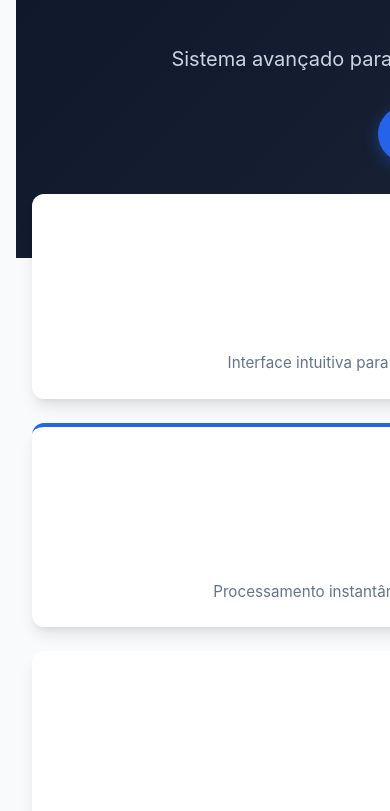
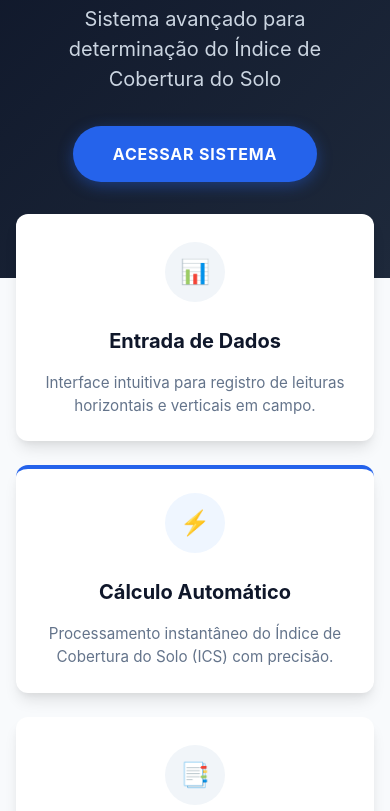
Before and after one commit to ldvsantos/ICS_Analyzer, a plain HTML site: page docs/index.html in a window 390 px wide. Shown: the part 334-1145 px from the top of the page. Drawn offline with Linux system fonts and the light colour scheme.

Commit message:
new file:   docs/assets/css/_version.txt 	modified:   docs/index.html 	modified:   docs/manual.html 	modified:   docs/sistema.html 	modified:   docs/manual.html

```diff
--- /dev/null
+++ b/docs/assets/css/_version.txt
@@ -0,0 +1 @@
+2026-01-27-1
--- a/docs/index.html
+++ b/docs/index.html
@@ -2,11 +2,12 @@
 <html lang="pt-BR">
 <head>
   <meta charset="UTF-8" />
-  <meta name="viewport" content="width=device-width, initial-scale=1.0, maximum-scale=1.0, user-scalable=no" />
+  <meta name="viewport" content="width=device-width, initial-scale=1.0" />
   <title>ICS Analyzer | Página Inicial</title>
   <link rel="icon" href="favicon.ico" type="image/x-icon">
-  <link rel="stylesheet" href="assets/css/styles.css" />
-  <link rel="stylesheet" href="assets/css/embrapa_theme.css" />
+  <link rel="stylesheet" href="assets/css/styles.css?v=2026-01-27-1" />
+  <link rel="stylesheet" href="assets/css/embrapa_theme.css?v=2026-01-27-1" />
+  <link rel="stylesheet" href="assets/css/mobile.css?v=2026-01-27-1" media="(max-width: 1024px)" />
 </head>
 <body>
   <header>
```
Also changed, not shown: docs/manual.html (+1 -1 lines), docs/sistema.html (+2 -1 lines).
